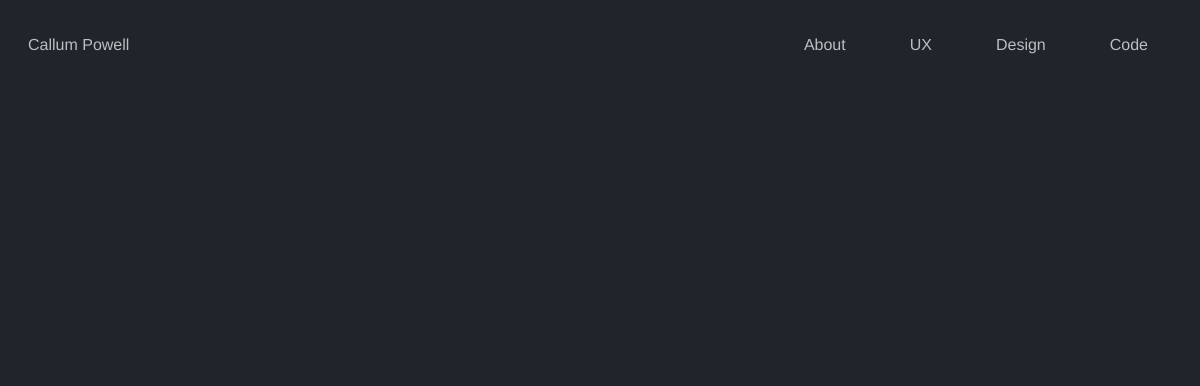
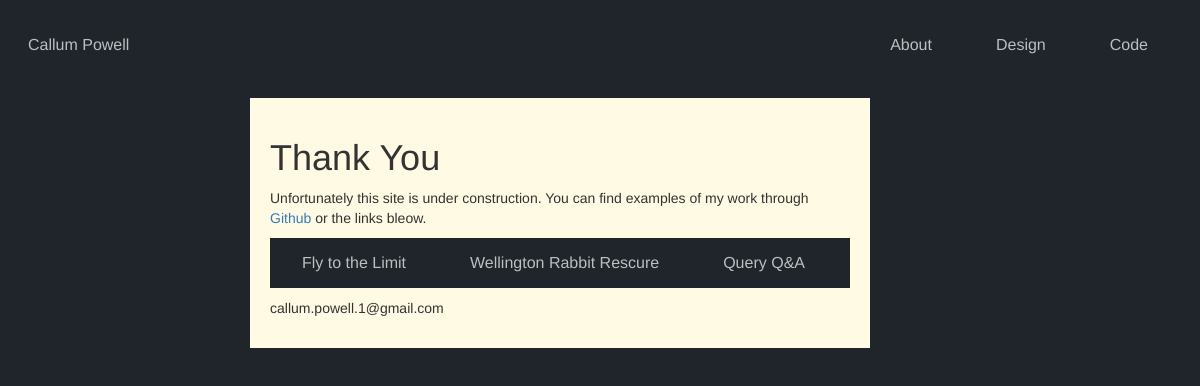
Before and after one commit to craftycal/portfolio, a plain HTML site: page index.html in a window 1280 px wide. Shown: the full height of the page, 80-1280 px from the left. Drawn offline with nearby package versions, Linux system fonts and the light colour scheme.

Commit message:
update temp

```diff
--- a/css/custom.css
+++ b/css/custom.css
@@ -54,3 +54,16 @@ li a:hover {
 .nav {
   background-color: #1f252b;
 }
+
+.content {
+  margin: 0 auto;
+  background-color: #fffae3;
+  width: 50%;
+  padding: 20px;
+}
+
+.clearfix {
+  content: '';
+  clear: both;
+  display: block;
+}
--- a/index.html
+++ b/index.html
@@ -24,7 +24,6 @@
       <div class="nav-right">
         <ul>
           <li><a href="#">About</a></li>
-          <li><a href="#">UX</a></li>
           <li><a href="#">Design</a></li>
           <li><a href="#">Code</a></li>
         </ul>
@@ -32,8 +31,15 @@
 
     </div>
 
-    <div class="content">
-
+    <div class="content clearfix">
+      <h1>Thank You</h1>
+      <p>Unfortunately this site is under construction. You can find examples of my work through <a target="_blank" href="https://github.com/craftycal">Github</a> or the links bleow. </p>
+      <ul>
+        <li><a target="_blank" href="https://craftycal.github.io/fly-to-the-limit/">Fly to the Limit</a></li>
+        <li><a target="_blank" href="http://www.wellingtonrabbitrescue.org/">Wellington Rabbit Rescure</a></li>
+        <li><a target="_blank" href="http://callum.powell.yoobee.net.nz/query/public/index.php">Query Q&amp;A</a></li>
+      </ul>
+      <p>callum.powell.1@gmail.com</p>
     </div>
 
 
```
